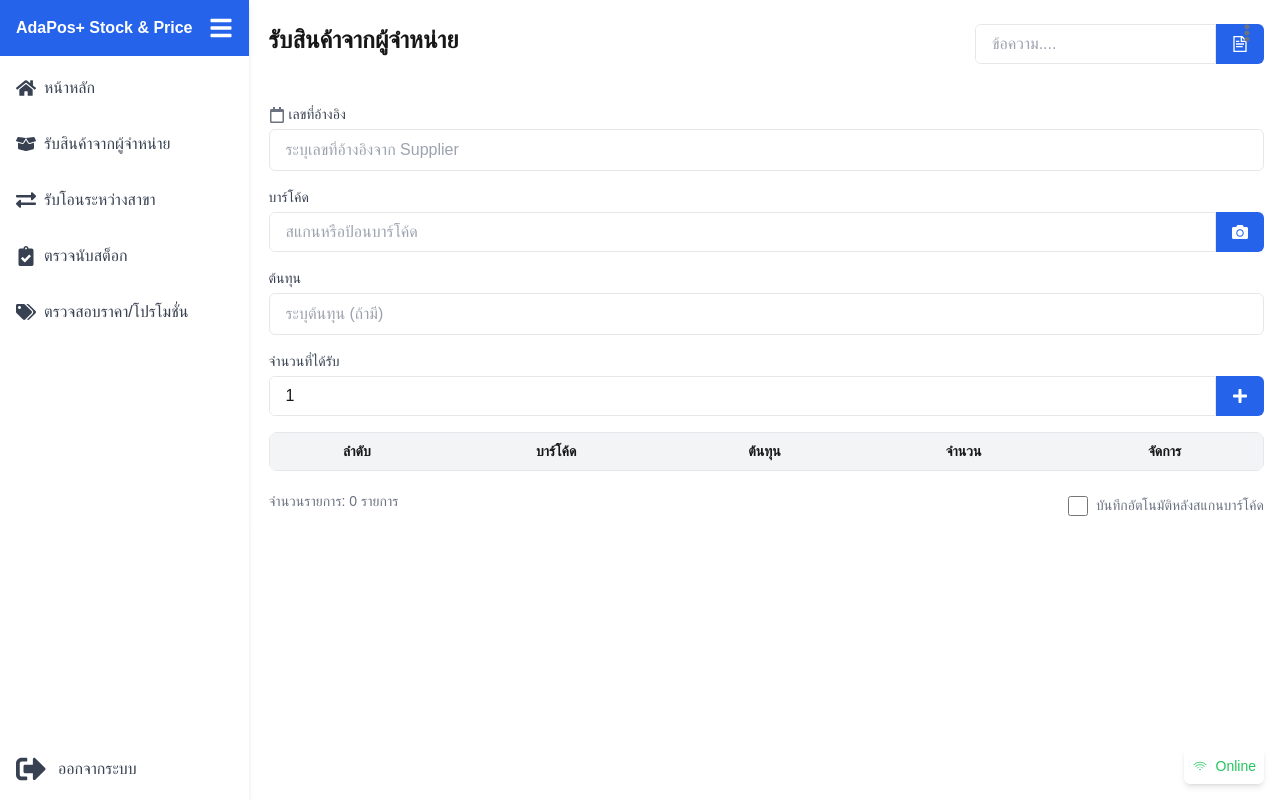
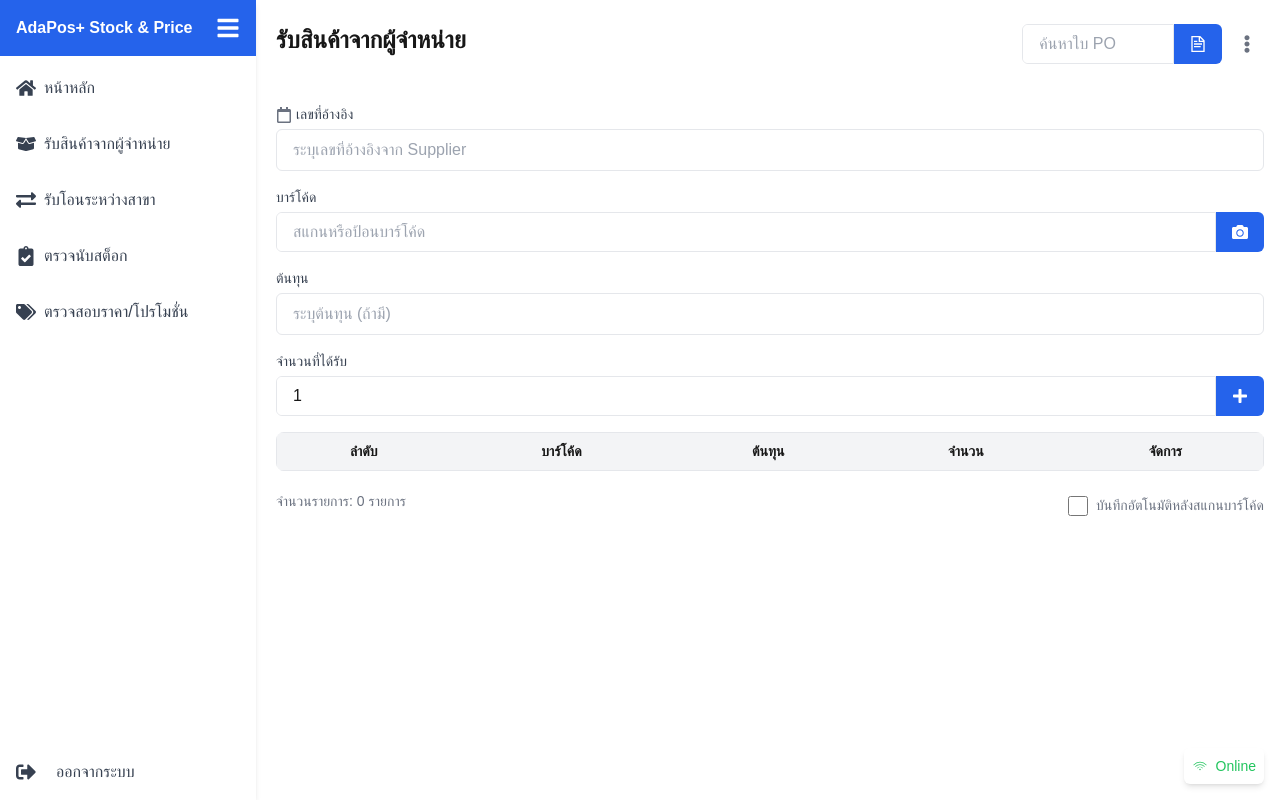
Before and after one commit to AdaDevDroid/AdaPos-Mobile-Stock-Price, a Next.js app: page /receive in a window 1280 px wide. Built offline with nearby package versions, Linux system fonts and the light colour scheme.

Commit message:
fix sideber

```diff
--- a/app/layout.tsx
+++ b/app/layout.tsx
@@ -1,5 +1,6 @@
 "use client";
 import "./globals.css";
+import { useState } from "react";
 import { NetworkStatusProvider } from "@/hooks/NetworkStatusContext";
 import NetworkStatus from "@/components/NetworkStatus";
 import { usePathname } from "next/navigation";
@@ -8,6 +9,11 @@ import Sidebar from "@/components/Sidebar";
 export default function RootLayout({ children }: { children: React.ReactNode }) {
   const pathname = usePathname(); // ดึง URL ปัจจุบัน
   const hideSidebarPages = ["/login"]; // หน้าที่ไม่ต้องการให้แสดง Sidebar
+  const [isSidebarOpen, setIsSidebarOpen] = useState(true); // สถานะการเปิด-ปิดของ Sidebar
+
+  const toggleSidebar = () => {
+    setIsSidebarOpen(!isSidebarOpen);
+  };
 
   return (
     <html lang="en">
@@ -19,10 +25,16 @@ export default function RootLayout({ children }: { children: React.ReactNode })
         <NetworkStatusProvider>
           <div className="flex h-screen">
             {/* แสดง Sidebar เฉพาะหน้าที่ไม่ใช่ /login */}
-            {!hideSidebarPages.includes(pathname) && <Sidebar />}
+            {!hideSidebarPages.includes(pathname) && (
+              <div className={`fixed h-full transition-width duration-300 ${isSidebarOpen ? 'w-64' : 'w-16'}`}>
+                <Sidebar isOpen={isSidebarOpen} toggleSidebar={toggleSidebar} />
+              </div>
+            )}
 
             {/* เนื้อหาหลักของแต่ละหน้า */}
-            <main className="flex-1">{children}</main>
+            <main className="flex-1 transition-margin duration-300" style={{ marginLeft: hideSidebarPages.includes(pathname) ? 0 : isSidebarOpen ? '16rem' : '4rem' }}>
+              {children}
+            </main>
           </div>
           <NetworkStatus />
         </NetworkStatusProvider>
--- a/app/receive/page.tsx
+++ b/app/receive/page.tsx
@@ -46,30 +46,37 @@ export default function ReceiveGoods() {
     <div className="p-4 ms-1 mx-auto bg-white">
 
       <div className="flex flex-col md:flex-row items-start md:items-center pb-6">
+
+        <div className="flex flex-row w-full py-2">
           {/* หัวข้อ */}
           <h1 className="text-2xl font-bold md:pb-0">รับสินค้าจากผู้จำหน่าย</h1>
 
-        {/* ค้นหา PO และปุ่ม 3 จุด */}
-        <div className="flex w-full md:w-auto md:ml-auto pt-2 relative">
+          {/* ปุ่ม 3 จุด จอเล็ก */}
+          <button
+            className="md:hidden ml-2 p-2 rounded-md ml-auto text-gray-500 hover:text-gray-700 text-[18px]"
+            onClick={() => setIsOpen(!isOpen)}
+          >
+            <FaEllipsisV />
+          </button>
+        </div>
+        {/* ค้นหา PO และปุ่ม 3 จุด (สำหรับ desktop) */}
+        <div className="flex w-full md:w-80 md:ml-auto pt-2 relative">
           <InputWithButton
             type="text"
             value={searchText}
             onChange={setSearchText}
-        placeholder="ข้อความ...."
+            placeholder="ค้นหาใบ PO"
             icon={<GrDocumentText />}
             onClick={() => alert(`ข้อความ: ${searchText}`)}
           />
-        </div>
-      </div>
-
           {/* ปุ่ม 3 จุด */}
-      <div className="top-4 right-4 md:absolute">
           <button
-          className="p-2 rounded-md text-gray-500 hover:text-gray-700 text-[18px]"
+            className="hidden md:block ml-2 p-2 rounded-md text-gray-500 hover:text-gray-700 text-[18px]"
             onClick={() => setIsOpen(!isOpen)}
           >
             <FaEllipsisV />
           </button>
+        </div>
 
         {/* Dropdown Menu */}
         {isOpen && (
@@ -137,8 +144,7 @@ export default function ReceiveGoods() {
       </div>
 
       {/* ตารางสินค้า */}
-      <table
-      className="w-full border-collapse mt-4 rounded-lg overflow-hidden">
+      <table className="w-full border-collapse mt-4 rounded-lg overflow-hidden">
         <thead>
           <tr className="bg-gray-100 border text-m text-[14px]">
             <th className="p-2">ลำดับ</th>
@@ -156,9 +162,7 @@ export default function ReceiveGoods() {
               <td className="p-2">฿{product.cost.toFixed(2)}</td>
               <td className="p-2">{product.quantity}</td>
               <td className="p-2">
-                <button
-                onClick={() => removeProduct(product.id)}
-                className="text-red-500">
+                <button onClick={() => removeProduct(product.id)} className="text-red-500">
                   <FaTrash />
                 </button>
               </td>
@@ -167,8 +171,7 @@ export default function ReceiveGoods() {
         </tbody>
       </table>
 
-      <div
-      className="flex flex-col md:flex-row items-start md:items-center mt-4 ">
+      <div className="flex flex-col md:flex-row items-start md:items-center mt-4 ">
         {/* จำนวนรายการ */}
         <p className="text-gray-500 text-[14px]">จำนวนรายการ: {products.length} รายการ</p>
 
--- a/components/Sidebar.tsx
+++ b/components/Sidebar.tsx
@@ -1,6 +1,5 @@
 "use client";
 
-import { useState } from "react";
 import { useRouter } from "next/navigation";
 import { FaHome, FaBoxOpen, FaExchangeAlt, FaClipboardCheck, FaTags, FaSignOutAlt, FaBars } from "react-icons/fa";
 
@@ -12,8 +11,12 @@ const menuItems = [
   { name: "ตรวจสอบราคา/โปรโมชั่น", icon: <FaTags />, path: "/scan" },
 ];
 
-export default function Sidebar() {
-    const [isOpen, setIsOpen] = useState(true);
+interface SidebarProps {
+  isOpen: boolean;
+  toggleSidebar: () => void;
+}
+
+export default function Sidebar({ isOpen, toggleSidebar }: SidebarProps) {
   const router = useRouter();
 
   const handleLogout = async () => {
@@ -23,11 +26,11 @@ export default function Sidebar() {
   };
 
   return (
-        <div className={`h-screen bg-white shadow-md text-white whitespace-nowrap ${isOpen ? "w-100" : "w-15"} transition-all duration-300`}>
+    <div className={`h-full bg-white shadow-md text-white whitespace-nowrap ${isOpen ? "w-64" : "w-16"} transition-all duration-300 fixed`}>
       {/* ปุ่มเปิด-ปิด */}
       <div className="flex p-4 bg-blue-600 justify-between items-center">
         <span className={`text-l font-bold ${!isOpen && "hidden"}`}>AdaPos+ Stock & Price</span>
-                <button onClick={() => setIsOpen(!isOpen)} className="text-white">
+        <button onClick={toggleSidebar} className="text-white">
           <FaBars
             className={`${isOpen ? "ms-4" : "ms-0"}`}
             size={24} />
@@ -64,8 +67,20 @@ export default function Sidebar() {
         onClick={handleLogout}
         className="absolute bottom-4 left-4 flex items-center gap-3 cursor-pointer rounded-md"
       >
-                <FaSignOutAlt className="text-gray-700 hover:text-red-700 text-[30px]" />
-                <span className={`${!isOpen && "hidden"} transition-all text-gray-700 duration-200`}>ออกจากระบบ</span>
+
+        {/* ไอคอน */}
+        <span className={`text-gray-700 hover:text-gray-800 transition-all duration-200
+        ${isOpen ? "text-[20px]" : "text-[30px]"}`}>
+              {<FaSignOutAlt />}
+            </span>
+
+            {/* ชื่อเมนู */}
+            <span
+              className={`text-gray-700 transition-all duration-200 ps-2 whitespace-nowrap
+        ${!isOpen && "hidden"}`}
+            >
+              ออกจากระบบ
+            </span>
       </div>
     </div>
   );
```
Lines whose indentation alone changed are shown as unchanged.
